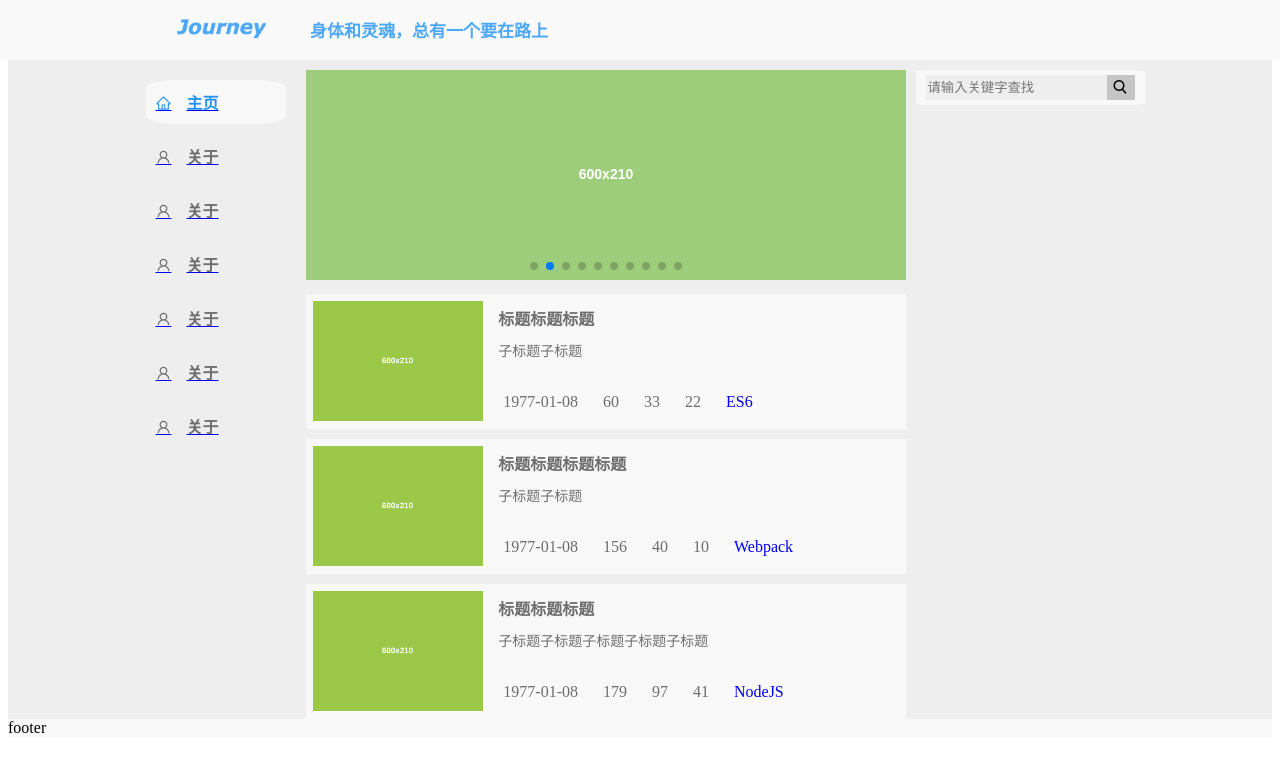
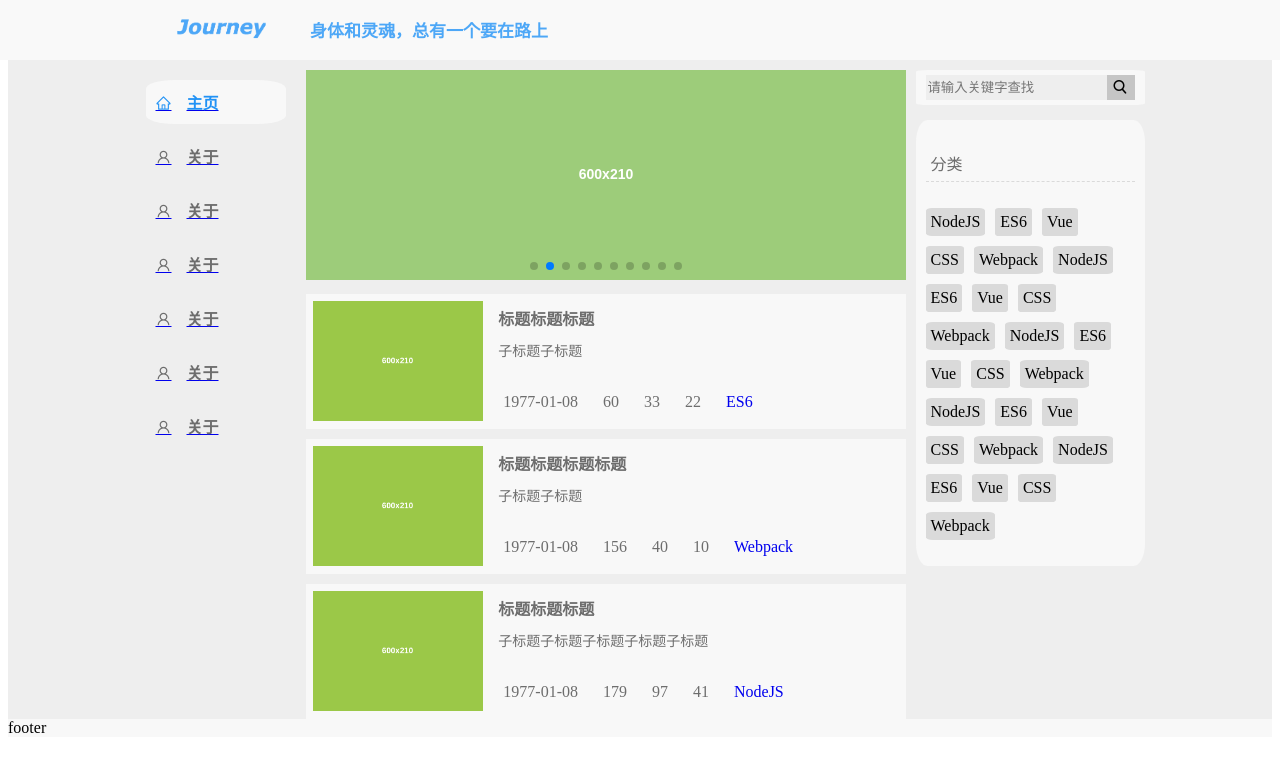
Before and after one commit to LiShuxue/journey-client, a Vue app: page / in a window 1280 px wide. Shown: the top 772 px of the page. Built offline with nearby package versions, Linux system fonts and the light colour scheme; the HTML template or start-up script is replaced by a standard one.

Commit message:
添加文章类别模块

```diff
--- a/src/App.vue
+++ b/src/App.vue
@@ -14,6 +14,9 @@
       </div>
       <aside class="right">
         <search-box></search-box>
+        <keep-alive>
+          <category-box></category-box>
+        </keep-alive>
       </aside>
     </div>
 
@@ -25,13 +28,15 @@
 import NavBar from '@/components/NavBar.vue'
 import MainHeader from '@/components/header.vue'
 import SearchBox from '@/components/search.vue'
+import CategoryBox from '@/components/category.vue'
 
 export default {
   name: 'app',
   components: {
     NavBar,
     MainHeader,
-    SearchBox
+    SearchBox,
+    CategoryBox
   }
 }
 </script>
--- /dev/null
+++ b/src/components/category.vue
@@ -0,0 +1,57 @@
+<template>
+  <div class="category-wrapper">
+    <p class="title">
+      <span class="iconfont icon-list"></span>
+      <span>分类</span>
+    </p>
+    <p class="category">
+      <span class="category-item" v-for="(item, index) in categoryList" :key="index">
+        {{item}}
+      </span>
+    </p>
+  </div>
+</template>
+
+<script>
+import mockdata from '@/mock/mock'
+export default {
+  data () {
+    return {
+      categoryList: mockdata.categoryList
+    }
+  }
+}
+</script>
+
+<style lang="scss" scoped>
+.category-wrapper{
+  display: flex;
+  flex-direction: column;
+  margin-top: 15px;
+  padding: 10px 10px 0 10px;
+  background: #F8F8F8;
+  border-radius: 5%;
+}
+
+.title{
+  padding: 5px 10px 6px 0;
+  border-bottom: 1px dashed #DADADA;
+  color: #6D6D6D;
+
+  span{
+    margin-right: 5px;
+  }
+}
+.category{
+  display: flex;
+  flex-wrap: wrap;
+  margin-top: 10px;
+}
+.category-item{
+  background: #DADADA;
+  padding: 5px;
+  margin: 0 10px 10px 0;
+  border-radius: 10%;
+  cursor: pointer;
+}
+</style>
--- a/src/mock/mock.js
+++ b/src/mock/mock.js
@@ -18,7 +18,8 @@ const mockdata = Mock.mock({
       }]
     }
   }],
-  'slideImage': Mock.Random.dataImage('600x210')
+  'slideImage': Mock.Random.dataImage('600x210'),
+  'categoryList': ['NodeJS', 'ES6', 'Vue', 'CSS', 'Webpack', 'NodeJS', 'ES6', 'Vue', 'CSS', 'Webpack', 'NodeJS', 'ES6', 'Vue', 'CSS', 'Webpack', 'NodeJS', 'ES6', 'Vue', 'CSS', 'Webpack', 'NodeJS', 'ES6', 'Vue', 'CSS', 'Webpack']
 })
 
 export default mockdata
```
